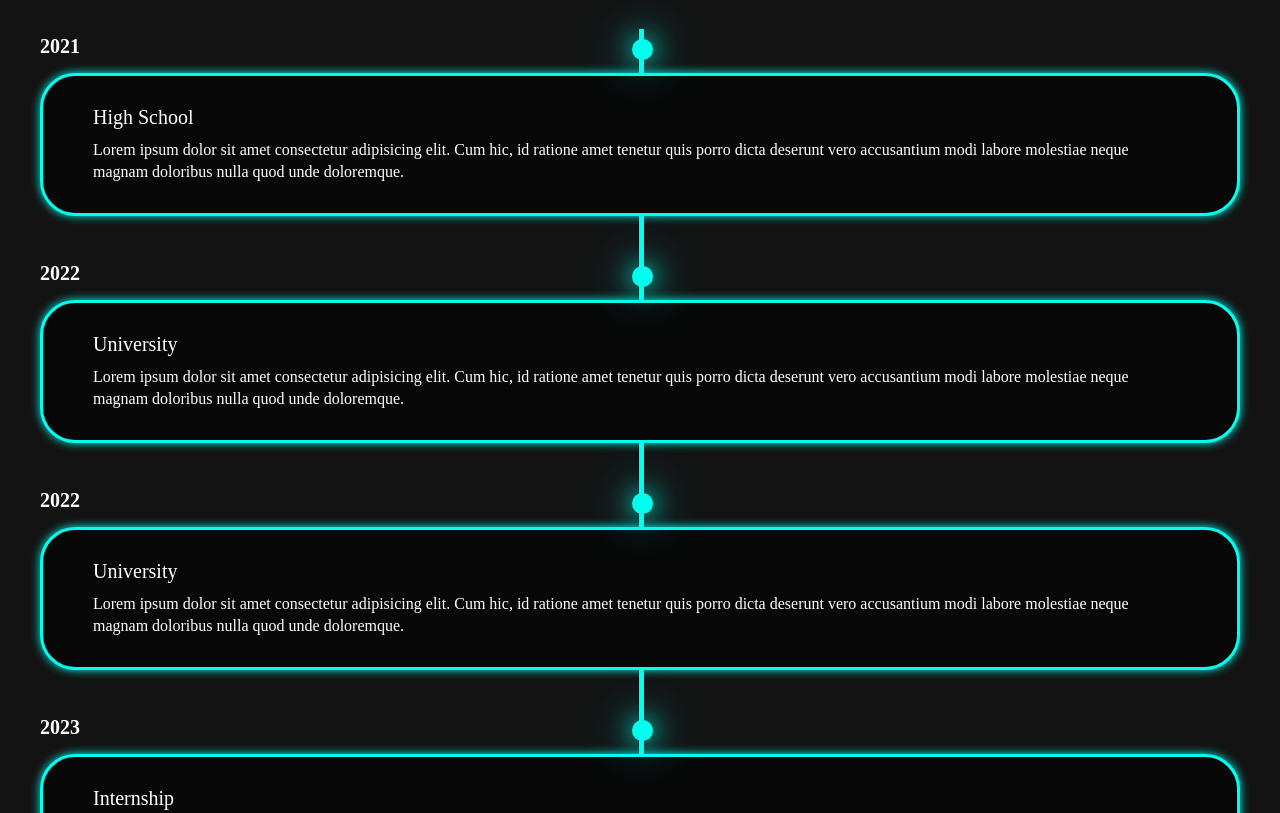
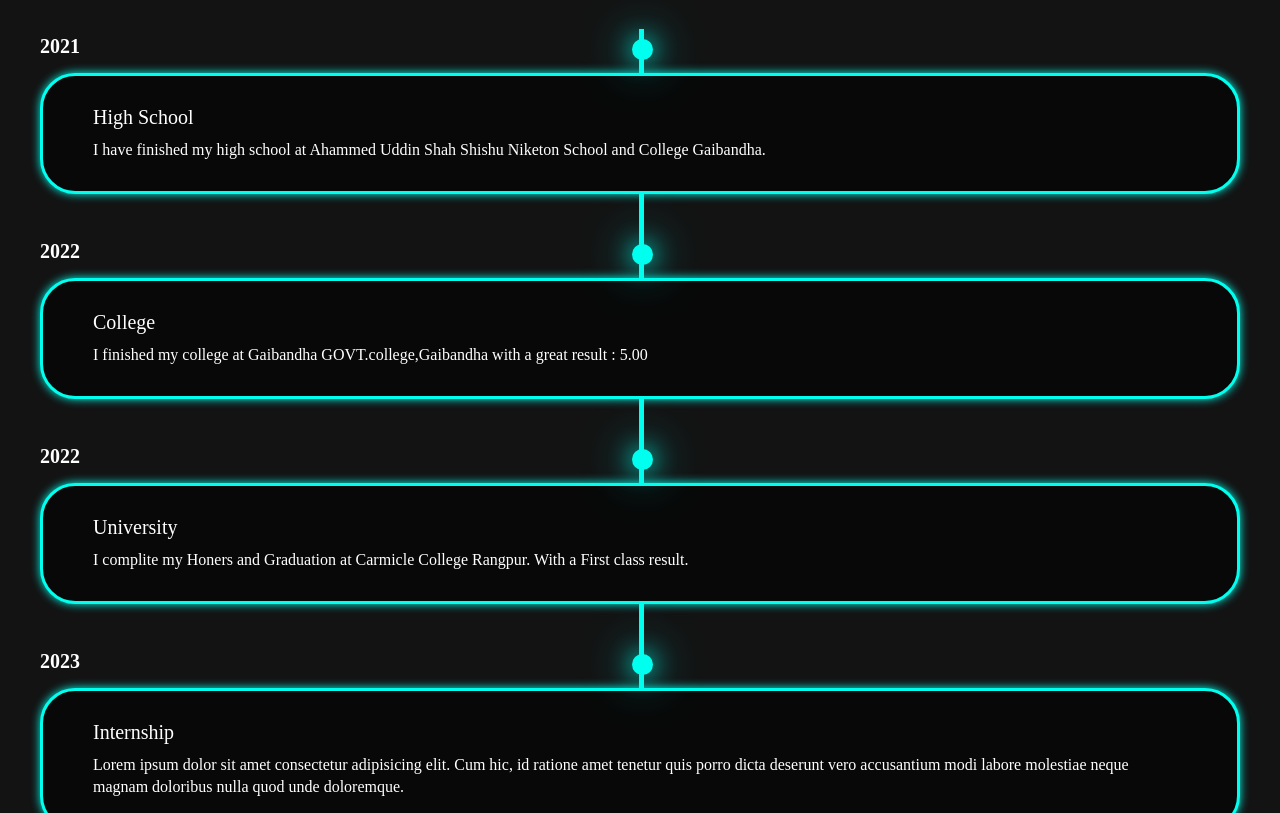
Before and after one commit to efty-ahmed/newproject_2, a plain HTML site: page indexfive.html in a window 1280 px wide. Shown: the part 1040-1853 px from the top of the page. Drawn offline with Linux system fonts and the light colour scheme.

Commit message:
first commit

```diff
--- a/indexfive.css
+++ b/indexfive.css
@@ -39,7 +39,7 @@ body {
 .logo {
   font-size: 3rem;
   color: var(--text-color);
-  font-weight: 800;
+  font-weight: 810;
   cursor: pointer;
   transition: 0.3s ease;
 }
@@ -61,7 +61,7 @@ body {
 }
 
 .navbar a:hover,
-.navbar a.avtive {
+.navbar a .avtive {
   color: var(--main-color);
   border-bottom: 3px solid var(--main-color);
 }
--- a/indexfive.html
+++ b/indexfive.html
@@ -17,7 +17,7 @@
 <body>
     <header class="header">
 
-        <a href="#" class="logo">Areliea <span>Morgen</span></a>
+        <a href="#" class="logo">Efty <span>Ahmed</span></a>
 
         <i class="fa-solid fa-bars" id="menu-icon"></i>
 
@@ -33,7 +33,7 @@
 
     <section class="home" id="home">
         <div class="home_content">
-            <h1>Hi it's <span>Amelia</span></h1>
+            <h1>Hi it's <span>Efty</span></h1>
             <h3 class="text_animation">I'm a <span></span></h3>
             <p>Lorem ipsum dolor sit amet consectetur adipisicing elit. Fugit ullam natus vero aperiam placeat iure quod
                 quas modi veritatis nesciunt culpa, maxime, maiores velit rerum illum. Porro deserunt rerum autem.</p>
@@ -45,12 +45,12 @@
                 <a href="#"><i class="fa-brands fa-facebook"></i></a>
             </div>
             <div class="btn_group">
-                <a href="#" class="btn">Hire</a>
+                <a href="#" class="btn">Hire Me</a>
                 <a href="#contact" class="btn">Contact</a>
             </div>
         </div>
         <div class="home_img">
-            <img src="./ulo/per_3.jpg" alt="">
+            <img src="./ulo/efty_profile.jpg" alt="">
         </div>
 
 
@@ -66,11 +66,17 @@
                 <div class="timeline_date">2021</div>
                 <div class="timeline_content">
                     <h3>High School</h3>
-                    <p>Lorem ipsum dolor sit amet consectetur adipisicing elit. Cum hic, id ratione amet tenetur
-                        quis
-                        porro dicta deserunt vero accusantium modi labore molestiae neque magnam doloribus nulla
-                        quod
-                        unde doloremque.</p>
+                    <p>I have finished my high school at Ahammed Uddin Shah Shishu Niketon School and College Gaibandha.
+                    </p>
+                </div>
+
+            </div>
+            <div class="timeline_item">
+                <div class="timeline_dot"></div>
+                <div class="timeline_date">2022</div>
+                <div class="timeline_content">
+                    <h3>College</h3>
+                    <p>I finished my college at Gaibandha GOVT.college,Gaibandha with a great result : 5.00 </p>
                 </div>
 
             </div>
@@ -79,24 +85,7 @@
                 <div class="timeline_date">2022</div>
                 <div class="timeline_content">
                     <h3>University</h3>
-                    <p>Lorem ipsum dolor sit amet consectetur adipisicing elit. Cum hic, id ratione amet tenetur
-                        quis
-                        porro dicta deserunt vero accusantium modi labore molestiae neque magnam doloribus nulla
-                        quod
-                        unde doloremque.</p>
-                </div>
-
-            </div>
-            <div class="timeline_item">
-                <div class="timeline_dot"></div>
-                <div class="timeline_date">2022</div>
-                <div class="timeline_content">
-                    <h3>University</h3>
-                    <p>Lorem ipsum dolor sit amet consectetur adipisicing elit. Cum hic, id ratione amet tenetur
-                        quis
-                        porro dicta deserunt vero accusantium modi labore molestiae neque magnam doloribus nulla
-                        quod
-                        unde doloremque.</p>
+                    <p>I complite my Honers and Graduation at Carmicle College Rangpur. With a First class result.</p>
                 </div>
 
             </div>
```
Also changed, not shown: ulo/efty_profile.jpg (added).
